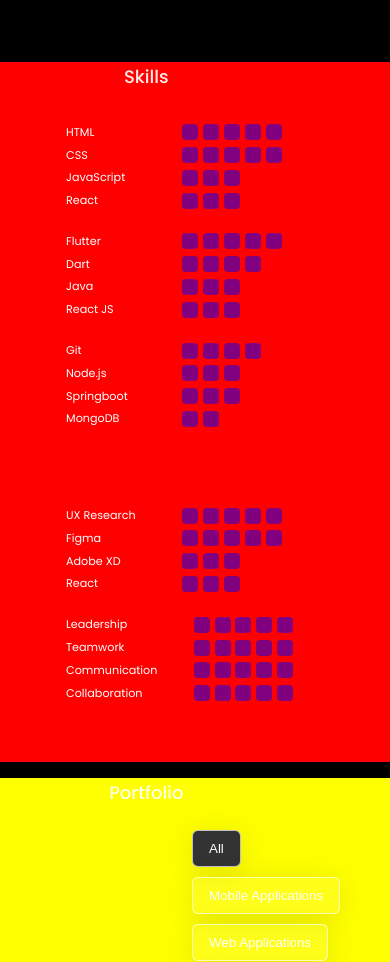
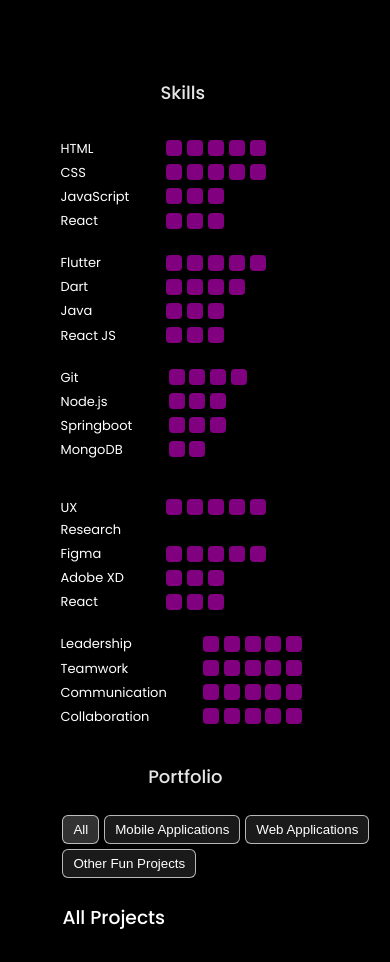
Before and after one commit to disara7/portfolio, a React (Create React App) app: page / in a window 390 px wide. Shown: the part 1877-2839 px from the top of the page. Built offline with nearby package versions, Linux system fonts and the light colour scheme.

Commit message:
skills, portfolio

```diff
--- a/src/components/about/about.css
+++ b/src/components/about/about.css
@@ -73,7 +73,6 @@
   justify-content: left;
 }
 
-
 .vlogos{
   padding: 1rem;
   background-color: rgba(255, 255, 255, 0.2); /* Semi-transparent white */
@@ -104,14 +103,12 @@
 }
 
 .popup-content {
-  /* background: #fff; */
-  padding: 20px;
+  padding: 10%;
   border-radius: 10px;
   width: 80%;
   max-width: 600px;
   text-align: left;
   position: relative;
-  margin-left: -35rem;
 }
 
 .close-button {
--- a/src/components/about/smalldevices.css
+++ b/src/components/about/smalldevices.css
@@ -1,6 +1,5 @@
 @media screen and (max-width: 600px) {
     .about{
-        /* background-color: blue; */
         left: 12%;
         margin-top: -4rem;
     }
@@ -8,13 +7,13 @@
         width: 125%;
         text-align: center;
         font-size: small;
-
     }
     .fullname{
         font-size: 1.8rem;
     }
     .cardsett{
         gap: 0.5rem;
+        margin-left: 7%;
     }
     .number {
         font-size: 2.5rem;
@@ -26,26 +25,21 @@
         font-size: small;
         text-align: center;
     }
-
-
     .volun{
-        margin-left: 18rem;
         justify-self: center;
         overflow-y: scroll;
     }
-
     .volunlogos {
         display: grid;
         grid-template-columns: repeat(2, 1fr);
         gap: 10px;
         justify-content: left;
-      }
+        margin-top: 1rem;
+    }
     .vlogos{
-        width: 7rem;
+        width: 8rem;
     }
-
     .vlogos img{
         width: 5rem;
     }
-
 }
--- a/src/components/about/voluncard.css
+++ b/src/components/about/voluncard.css
@@ -6,7 +6,6 @@
   background-color: rgba(255, 255, 255, 0.2); /* Semi-transparent white */
   border-radius: 10px;
   margin-bottom: 1em;
-    margin-left: 10rem;
   height: fit-content;
   width: 45rem;
   backdrop-filter: blur(10px); /* Creates the glass effect */
@@ -14,8 +13,6 @@
   box-shadow: 0 4px 8px rgba(0, 0, 0, 0.1); /* Optional: subtle shadow */
   border: 1px solid rgba(255, 255, 255, 0.3); /* Optional: light border */
 }
-
-
 
 .volun {
   height: 40vh;
--- a/src/components/portfolio/popup.css
+++ b/src/components/portfolio/popup.css
@@ -1,3 +1,6 @@
+.popup{
+  z-index: 5000;
+}
 .popup_content {
     background-color: rgba(255, 255, 255, 0.2);
     border: 1px solid rgba(255, 255, 255, 0.3);
--- a/src/components/portfolio/portfolio.css
+++ b/src/components/portfolio/portfolio.css
@@ -21,11 +21,10 @@
   display: flex;
   flex-direction: column;
   align-items: flex-start;
-  margin-left: 10rem;
 }
 
 .portfolio {
-  background-color: blue;
+  padding-left: 15%;
 }
 
 .projects {
@@ -77,56 +76,10 @@
   margin-right: 0.3rem;
 }
 
-@media screen and (max-width: 600px) {
-  .section__title {
-    text-align: center;
-  }
-
-  .portfolio {
-    margin-left: 0;
-    background-color: yellow;
-  }
-
-  .projects {
-    grid-template-columns: 1fr;
-  }
-
-  .portfolio_card {
-    margin-bottom: -1rem;
-    width: 18rem;
-  }
-
-  .portfolio_tabs {
-    margin-left: 2rem;
-    padding: 0 2rem;
-  }
-}
-
-/* @media screen and (max-width: 670px) {
-  .section__title {
-    margin-left: -7rem;
-    text-align: center;
-    margin-bottom: 0;
-  }
-
-  .portfolio_card {
-    margin-bottom: -1rem;
-    width: 16.5rem;
-    font-size: smaller;
-  }
-
-  .projects {
-    grid-template-columns: 1fr;
-  }
-
-
-} */
-
 .portfolio_tabs {
   display: flex;
   gap: 10px;
   flex-wrap: wrap;
-  margin-left: 10rem;
   margin-top: -0.3rem;
   margin-bottom: 2rem;
 }
@@ -154,3 +107,37 @@
   background-color: #333;
   color: #fff;
 }
+
+
+@media screen and (max-width: 600px) {
+  .portfolio {
+    padding-left: 16% ;
+  }
+
+  .projects {
+    grid-template-columns: 1fr;
+  }
+
+  .portfolio_card {
+    margin-bottom: -1rem;
+    width: 18rem;
+  }
+
+  .portfolio_tabs {
+    gap: 5px;
+  }
+
+  .tab_button {
+    padding: 6px 10px;
+  }
+
+  .portfolio_content{
+    margin-top: -0.5rem;
+  }
+
+  .portfolio_card{
+    height: max-content;
+    width: 80%;
+    margin-bottom: -1rem;
+  }
+}
--- a/src/components/skills/skills.css
+++ b/src/components/skills/skills.css
@@ -1,5 +1,5 @@
 .skills{
-  background-color: green;
+  padding-left: 15%;
 }
 
 .col {
@@ -8,7 +8,6 @@
 }
 
 .shape {
-
   margin: 0.15rem;
   background-color: purple;
 }
@@ -27,7 +26,6 @@
 .skill_table {
   border: 1rem;
   border-color: white;
-    margin-left: 10.2rem;
   display: flex;
   flex-direction: row;
   padding-bottom: 2.5rem;
@@ -38,37 +36,25 @@
   margin-right: 5rem;
 }
 
-
 /*===========FOR RESPONSIVENESS (SMALL DEVICES)==============*/
 
 @media screen and (max-width: 600px) {
-  .skills{
-    background-color: red;
+  .skill_table{
+    margin-bottom: 1rem;
+    padding-bottom: 0rem;
   }
-  .skill_table{
-    margin-left: 4rem;
-    margin-bottom: 1rem;
-  }
-
   .skill_table table{
     margin-bottom: 1rem;
   }
-
   .skill_table td{
-    width: 8rem;
-    font-size: 0.7rem;
+    width: 9rem;
+    font-size: small;
   }
-
   .skill_table {
     display: flex;
     flex-direction: column;
   }
-  .skills__container{
-    margin-left: 0rem;
-
-  }
   .shape-square{
-
     border-radius: 0.25rem;
     height: 1rem;
     width: 1rem;
```
Lines whose indentation alone changed are shown as unchanged.
